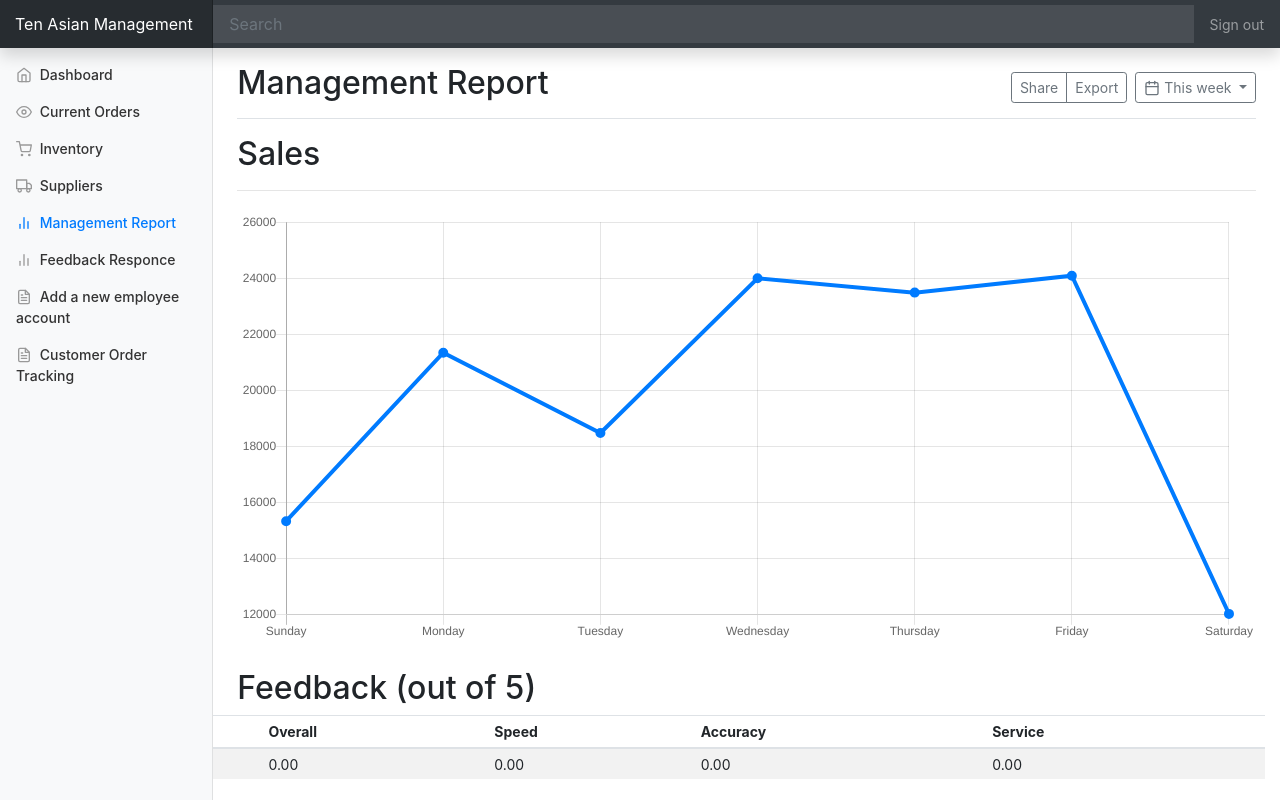
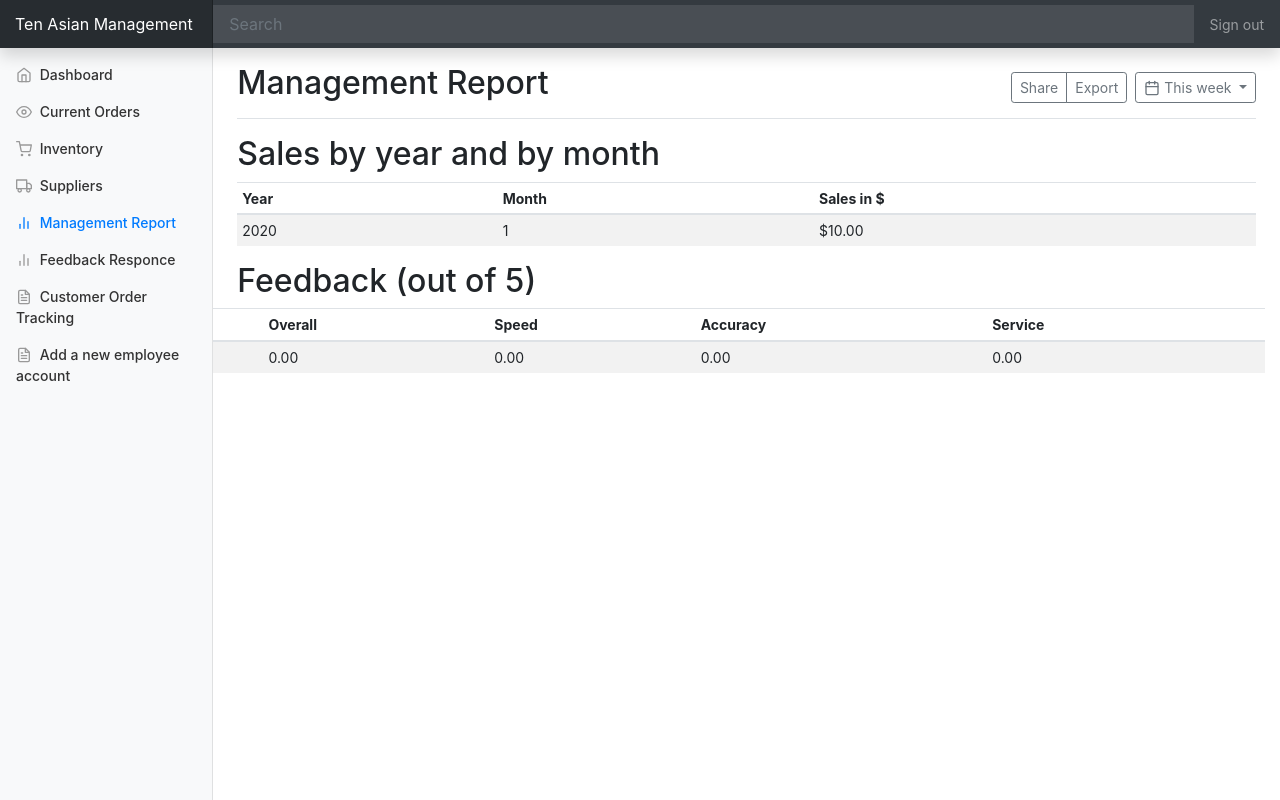
Before and after one commit to raymond180/Ten-Asian-Food-Hall-Website, a PHP site: page /management/management-report.php in a window 1280 px wide. Run offline with PHP 8.4, Linux system fonts and the light colour scheme; the visitor is signed in with stand-in values (Sample User, id 1); tables that the repository leaves empty or names only in its code hold one stand-in row (values such as "Sample post"); some libraries are stand-ins or nearby versions.

Commit message:
fix many bugs

```diff
--- a/management/admin-login.php
+++ b/management/admin-login.php
@@ -18,7 +18,7 @@
     $employeePasswordFromForm = $_POST['employeePassword'];
 
     // construct your query--> note that this does not actually do anything! We need to run the query below.
-    $query = "SELECT employeeLogin , employeePassword , employeeID FROM `Employees` WHERE `employeeLogin` = '{$employeeLoginFromForm}'";
+    $query = "SELECT employeeLogin , employeePassword , employeeID , isManager FROM `Employees` WHERE `employeeLogin` = '{$employeeLoginFromForm}'";
 
     // runs the query and returns the one record. We know there should only be one person with a given username
     $record = getOneRow($query);
@@ -30,7 +30,7 @@
       // get employee for some function
 	  $_SESSION['employeeID'] = $record['employeeID'];
 	  //need another session variable--stores the employee is manager
-      $_SESSION['isManager'] = '1' ;
+      $_SESSION['isManager'] = $record['isManager']; ;
 
       // redirect them to the homepage
       header('Location: dashboard.php');
--- a/management/customer_order_tracking.php
+++ b/management/customer_order_tracking.php
@@ -19,7 +19,7 @@
     <div class="container-fluid">
         <div class="row">
             <!-- Side NavBar Start-->
-			<?php $page="feedback-responce"; require_once'navbar-side.php'; ?>
+			<?php $page="customer_order_tracking"; require_once'navbar-side.php'; ?>
 			<!-- Side NavBar End -->
 
             <!-- Main Content Start -->
--- a/management/employee-register.php
+++ b/management/employee-register.php
@@ -5,7 +5,7 @@
 
   //check the employee is a manager or not? if not, the link will just fresh the page
   session_start();
-  if(!isset($_SESSION['isManager']) OR $_SESSION['isManager'] != '0'){
+  if($_SESSION['isManager'] != '1'){
     header('Location: dashboard.php');
   }
 
--- a/management/management-report.php
+++ b/management/management-report.php
@@ -1,3 +1,6 @@
+<?php
+	require_once('../dbhelper/dbhelper.php');
+?>
 <!doctype html>
 <html lang="en">
 <head>
@@ -37,9 +40,36 @@
                     </div>
                 </div>
                 <!-- Sales data will be pulled from Sales table -->
-                <h2>Sales</h2>
-                <hr class="featurette-divider">
-                <canvas class="my-4 w-100" id="myChart" width="900" height="380"></canvas>
+				<h2>Sales by year and by month</h2>
+				<?php
+				$query_byYear_byMonth = "SELECT YEAR(dateSold) AS 'Year', MONTH(dateSold) AS 'Month',SUM(price) AS 'sumPrice' FROM Sales GROUP BY YEAR(dateSold), MONTH(dateSold);";
+				$rows = getRows($query_byYear_byMonth);
+				?>
+				<div class="table-responsive">
+                    <table class="table table-striped table-sm">
+                        <thead>
+                            <tr>
+                                <th>Year</th>
+                                <th>Month</th>
+                                <th>Sales in $</th>
+                            </tr>
+                        </thead>
+                        <tbody>
+						<?php
+
+						foreach($rows as $row){
+                            echo ("<tr>");
+                                echo ("<td>{$row['Year']}</td>");
+                                echo ("<td>{$row['Month']}</td>");
+                                $price_format = number_format($row['sumPrice'],2);
+								$price_format = "\$" . $price_format;
+								echo ("<td>{$price_format}</td>");
+                            echo ("</tr>");
+                        }
+                        ?>
+                        </tbody>
+                    </table>
+                </div>
 
                 <!-- Feedback data will be pulled from feedback table -->
                 <h2>Feedback (out of 5) </h2>
@@ -147,36 +177,5 @@
     <script>
       feather.replace()
     </script>
-    <!-- Graphs -->
-    <script src="https://cdnjs.cloudflare.com/ajax/libs/Chart.js/2.7.1/Chart.min.js"></script>
-    <script>
-      var ctx = document.getElementById("myChart");
-      var myChart = new Chart(ctx, {
-        type: 'line',
-        data: {
-          labels: ["Sunday", "Monday", "Tuesday", "Wednesday", "Thursday", "Friday", "Saturday"],
-          datasets: [{
-            data: [15339, 21345, 18483, 24003, 23489, 24092, 12034],
-            lineTension: 0,
-            backgroundColor: 'transparent',
-            borderColor: '#007bff',
-            borderWidth: 4,
-            pointBackgroundColor: '#007bff'
-          }]
-        },
-        options: {
-          scales: {
-            yAxes: [{
-              ticks: {
-                beginAtZero: false
-              }
-            }]
-          },
-          legend: {
-            display: false,
-          }
-        }
-      });
-    </script>
 </body>
 </html>
--- a/management/navbar-side.php
+++ b/management/navbar-side.php
@@ -38,17 +38,28 @@
                             </a>
                         </li>
                         <li class="nav-item">
+                            <a class="nav-link <?php global $page; if ($page=="customer_order_tracking"){echo("active");} ?>" href="./customer_order_tracking.php">
+                                <span data-feather="file-text"></span>
+                                Customer Order Tracking
+                            </a>
+                        </li>
+                        <?php
+						if(!isset($_SESSION)) {
+							session_start();
+						}
+						if($_SESSION['isManager'] != '1'){
+						}
+						else{
+						?>
+						<li class="nav-item">
                             <a class="nav-link" href="./employee-register.php">
                                 <span data-feather="file-text"></span>
                                 Add a new employee account
                             </a>
                         </li>
-                        <li class="nav-item">
-                            <a class="nav-link" <?php global $page; if ($page=="customer_order_tracking"){echo("active");} ?> href="customer_order_tracking.php">
-                                <span data-feather="file-text"></span>
-                                Customer Order Tracking
-                            </a>
-                        </li>
+						<?php
+						}
+						?>
                     </ul>
                 </div>
             </nav>
```
